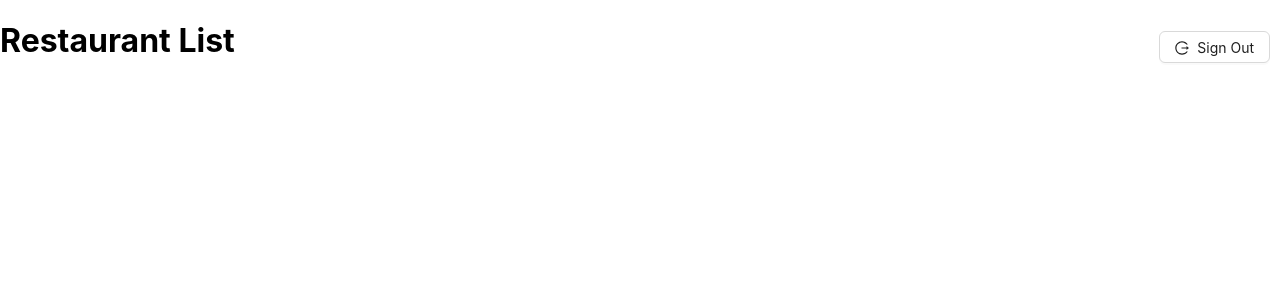
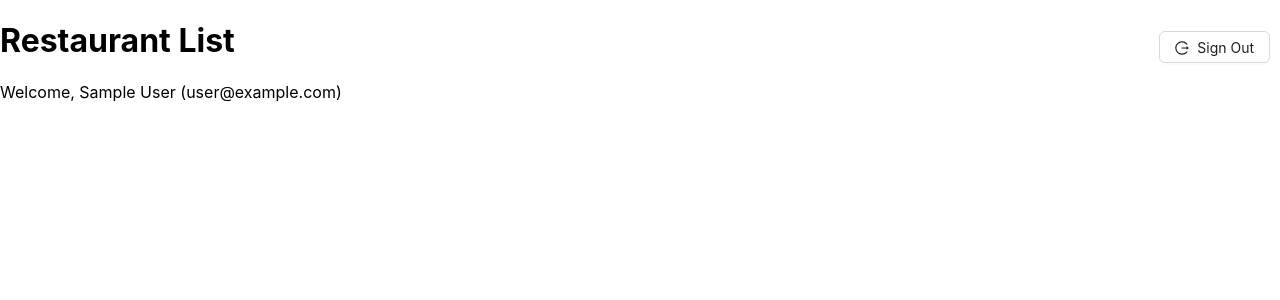
Before and after one commit to Ahar28/CSCI5410-F23-SDP9, a React (Create React App) app in the folder Customer App/Frontend/customer-app/: page /home in a window 1280 px wide. Shown: the top 300 px of the page. Built offline with nearby package versions, Linux system fonts and the light colour scheme; no server answers; sample sign-in values are in the browser's storage.

Commit message:
Comments added and user details in listRestaurant

```diff
--- a/Customer App/Frontend/customer-app/src/App.js
+++ b/Customer App/Frontend/customer-app/src/App.js
@@ -1,10 +1,12 @@
+// Import modules and functions
 import { Route,Routes } from 'react-router-dom';
 import Login from './components/login';
 import Signup from './components/signup';
-import RestaurantList from './components/RestaurantList';
+import RestaurantList from './components/RestaurantList'; // If there's an error line here ignore it
 import './App.css';
 
 function App() {
+  // Routing tree
   return <Routes>
     <Route path='/' element={<Login/>} />
     <Route path='/signup' element={<Signup/>} />
--- a/Customer App/Frontend/customer-app/src/components/login.js
+++ b/Customer App/Frontend/customer-app/src/components/login.js
@@ -1,4 +1,4 @@
-// Login.js
+// Import modules and functions
 import React, { useState } from 'react';
 import { useNavigate,Link } from 'react-router-dom';
 import { FaGoogle } from 'react-icons/fa'
@@ -6,32 +6,54 @@ import { Form, Input, Button } from 'antd';
 import { auth , googleProvider} from "../config/firebase";
 import {signInWithEmailAndPassword,signInWithPopup} from 'firebase/auth';
 
+
+// Login function
+// elements from
+// [1] Matheshyogeswaran, “Firebase Auth with react: Implement email/password
+// and google sign-in,” Medium,
+// https://blog.bitsrc.io/firebase-authentication-with-react-for-beginners-implementing-email-password-and-google-sign-in-e62d9094e22 (accessed Oct. 17, 2023).
 function Login() {
+
+  // navigate variable to use for BrowserRouter
   const navigate = useNavigate();
 
+  // function used if login done through Email and Password
   const handleEmailPasswordLogin = async (values) => {
+
     const { email, password } = values;
+
     try {
+      // Call in-built firebase function to log in with email and password
       await signInWithEmailAndPassword(auth,email, password);
-      // Redirect to a protected route or do something else upon successful login
+
+      // Redirect to restaurantList Page
       navigate('/home');
     } catch (error) {
+      // Log and alert error
       console.error('Error logging in with email/password:', error);
-      alert('Login Failed.')
+      alert('Login Failed.' + error)
     }
   };
 
+  // function used if login done through Google single sign on
   const handleGoogleSignIn = async () => {
     try {
+
+      // Call in-built firebase function to log in with google single sign on pop up
       await signInWithPopup(auth,googleProvider);
-      // Redirect to a protected route or do something else upon successful login
+
+      // Redirect to restaurantList Page
       navigate('/home');
+
     } catch (error) {
+      // Log and alert error
       console.error('Error logging in with Google:', error);
-      alert('Login Failed.')
+      alert('Login Failed.' + error)
     }
   };
 
+
+  // frontend elements
   return (
     <div style={{ display: 'flex', justifyContent: 'center', alignItems: 'center', height: '100vh' }}>
       <div style={{ width: '50%' }}>
--- a/Customer App/Frontend/customer-app/src/components/restaurantList.js
+++ b/Customer App/Frontend/customer-app/src/components/restaurantList.js
@@ -1,23 +1,60 @@
-// Signup.js
-import React, { useState } from 'react';
+// Import modules and functions
+import React, { useState, useEffect } from 'react';
 import { LogoutOutlined } from '@ant-design/icons';
 import { useNavigate, Link } from 'react-router-dom';
 import { Button } from 'antd';
 import { signOut } from 'firebase/auth';
 import { auth } from '../config/firebase';
 
+// Restaurant List function
+// elements from
+// [1] Matheshyogeswaran, “Firebase Auth with react: Implement email/password
+// and google sign-in,” Medium,
+// https://blog.bitsrc.io/firebase-authentication-with-react-for-beginners-implementing-email-password-and-google-sign-in-e62d9094e22 (accessed Oct. 17, 2023).
 function RestaurantList() {
+
+  // navigate variable to use for BrowserRouter
   const navigate = useNavigate();
 
+  // User Detail variable
+  const [user, setUser] = useState(null);
+
+  // Function called when page is loaded, kind of like main function or init function
+  useEffect(() => {
+    // Use Firebase to get the currently signed-in user
+    const unsubscribe = auth.onAuthStateChanged((user) => {
+      if (user) {
+        // User is signed in, set the user state
+        setUser(user);
+      } else {
+        // No user is signed in
+        setUser(null);
+        //Redirect to login page
+        navigate('/')
+      }
+    });
+
+    // Clean up the listener when the component unmounts
+    return () => unsubscribe();
+  }, []);
+
+  // Sign Out function
   const handleSignOut = async () => {
+
     try {
+      // Firebase inbuilt function
       await signOut(auth);
-      navigate('/'); // Redirect to the login page after signing out
+
+      // Redirect to the login page after signing out
+      navigate('/');
     } catch (error) {
+      // Log error
       console.error('Error signing out:', error);
+      alert('Sign out error')
     }
   };
 
+  // Frontend elements
   return (
     <div>
       <div style={{ float: 'right', padding: '10px'  }}>
@@ -26,6 +63,9 @@ function RestaurantList() {
 
       <div>
         <h1>Restaurant List</h1>
+        {user && (
+          <p>Welcome, {user.displayName} ({user.email})</p>
+        )}
       </div>
     </div>
   );
--- a/Customer App/Frontend/customer-app/src/components/signup.js
+++ b/Customer App/Frontend/customer-app/src/components/signup.js
@@ -1,4 +1,4 @@
-// Signup.js
+// import modules and functions
 import React, { useState } from 'react';
 import { useNavigate,Link } from 'react-router-dom';
 import { FaGoogle } from 'react-icons/fa'
@@ -6,31 +6,50 @@ import { Form, Input, Button } from 'antd';
 import { auth , googleProvider} from "../config/firebase";
 import {createUserWithEmailAndPassword,signInWithPopup} from 'firebase/auth';
 
+// Sign Up function
+// elements from
+// [1] Matheshyogeswaran, “Firebase Auth with react: Implement email/password
+// and google sign-in,” Medium,
+// https://blog.bitsrc.io/firebase-authentication-with-react-for-beginners-implementing-email-password-and-google-sign-in-e62d9094e22 (accessed Oct. 17, 2023).
 function Signup() {
+  // navigate variable to use for BrowserRouter
   const navigate = useNavigate();
 
+  // function used if sign up done through Email and Password
   const handleSignUpEmailPassword = async (values) => {
+
     const { email, password } = values;
+
     try {
+      // Call in-built firebase function to sign up with email and password
       await createUserWithEmailAndPassword(auth,email, password);
-      // Redirect to a protected route or do something else upon successful sign-up
+
+      // Redirect to restaurantList Page
       navigate('/home');
     } catch (error) {
+      // Log and alert the error
       console.error('Error signing up with email/password:', error);
       alert(error)
     }
   };
 
+  // function used if sign up done through Google Single Sign on
   const handleGoogleSignUp = async () => {
+
     try {
+      // Call in-built firebase function to log in with google single sign on pop up
       await signInWithPopup(auth,googleProvider);
-      // Redirect to a protected route or do something else upon successful sign-up
+
+      // Redirect to restaurantList Page
       navigate('/home');
     } catch (error) {
+      // Log and alert the error
       console.error('Error signing up with Google:', error);
+      alert('Sign Up error' + error);
     }
   };
 
+  // Frontend elements
   return (
     <div style={{ display: 'flex', justifyContent: 'center', alignItems: 'center', height: '100vh' }}>
       <div style={{ width: '50%' }}>
--- a/Customer App/Frontend/customer-app/src/config/firebase.js
+++ b/Customer App/Frontend/customer-app/src/config/firebase.js
@@ -3,6 +3,12 @@ import { initializeApp } from "firebase/app";
 import {getAuth, GoogleAuthProvider} from 'firebase/auth'
 // // TODO: Add SDKs for Firebase products that you want to use
 // // https://firebase.google.com/docs/web/setup#available-libraries
+
+
+// Referenced
+// [1] Matheshyogeswaran, “Firebase Auth with react: Implement email/password
+// and google sign-in,” Medium,
+// https://blog.bitsrc.io/firebase-authentication-with-react-for-beginners-implementing-email-password-and-google-sign-in-e62d9094e22 (accessed Oct. 17, 2023).
 
 // Your web app's Firebase configuration
 export const firebaseConfig = {
--- a/Customer App/Frontend/customer-app/src/index.js
+++ b/Customer App/Frontend/customer-app/src/index.js
@@ -9,6 +9,7 @@ import {BrowserRouter} from 'react-router-dom';
 
 const root = ReactDOM.createRoot(document.getElementById('root'));
 root.render(
+  // Selecting Browser Router for routing different pages
   <React.StrictMode>
     <BrowserRouter>
       <App />
```
